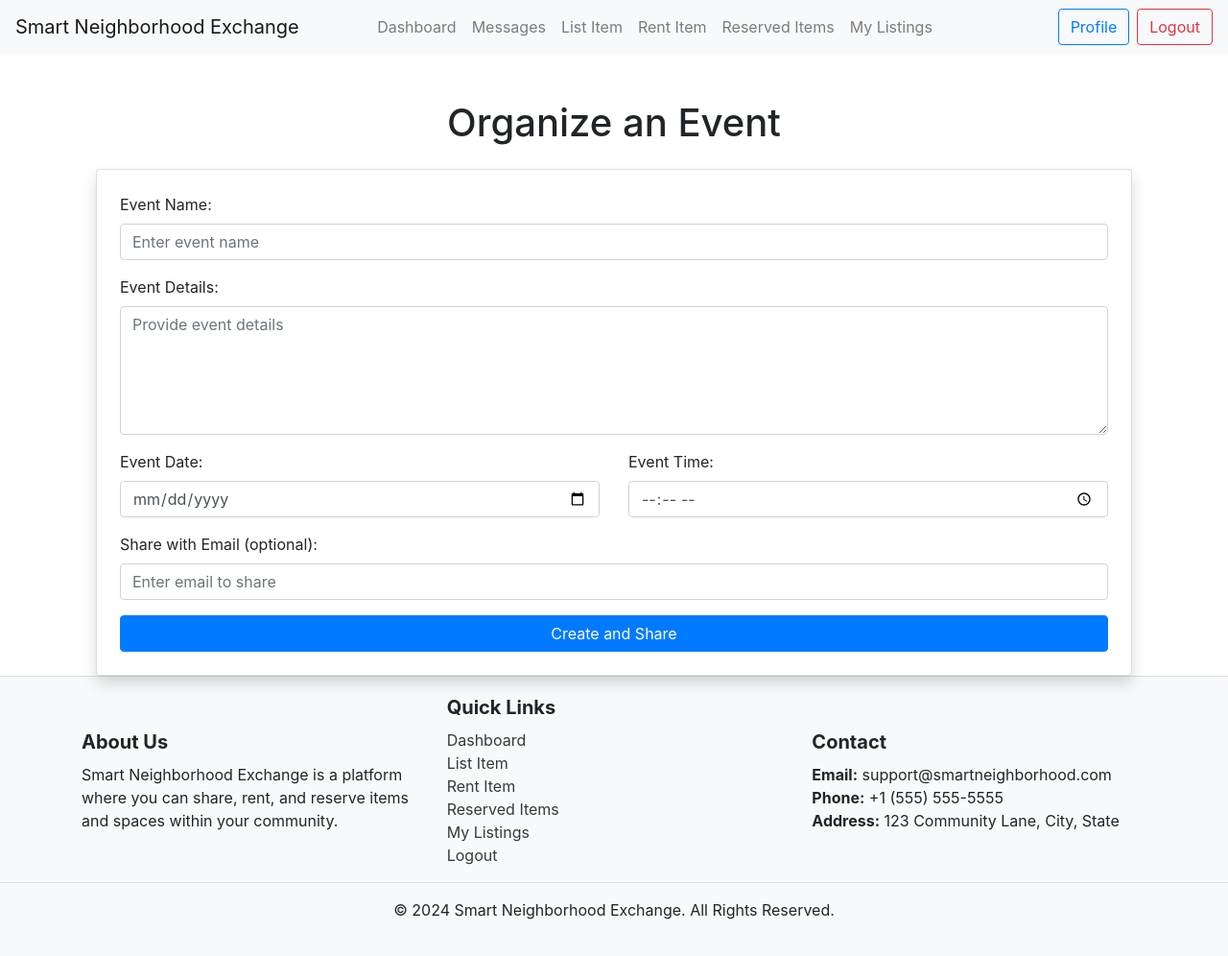
After one commit to ynallamo/Team21, a Flask app: page /organize_event/1 in a window 1280 px wide. The commit adds this page. Shown: the whole page at 96% size. Run offline with Flask 3, Linux system fonts and the light colour scheme; a user stored in the database is signed in; some libraries are stand-ins or nearby versions.

Commit message:
9th push

```diff
--- a/app.py
+++ b/app.py
@@ -5,6 +5,9 @@ import sqlite3
 from werkzeug.utils import secure_filename
 from math import ceil
 import hashlib
+import smtplib  # For sending email
+from email.mime.text import MIMEText
+from email.mime.multipart import MIMEMultipart
 
 app = Flask(__name__)
 app.secret_key = 'your_secret_key'  # Needed for session management
@@ -805,5 +808,45 @@ def my_listings():
 
     return render_template('my_listings.html', resources=resources, community_events=community_events)
 
+@app.route('/organize_event/<int:community_id>', methods=['GET', 'POST'])
+def organize_event(community_id):
+    if 'user_id' not in session:
+        flash("Please log in to organize an event.", "error")
+        return redirect(url_for('login'))
+
+    if request.method == 'POST':
+        event_name = request.form['event_name']
+        event_details = request.form['event_details']
+        event_date = request.form['event_date']
+        event_time = request.form['event_time']
+        share_email = request.form.get('share_email')
+
+        # Save event details to the database
+        conn = get_db_connection()
+        try:
+            conn.execute('''
+                INSERT INTO Events (community_id, user_id, event_name, event_details, event_date, event_time)
+                VALUES (?, ?, ?, ?, ?, ?)
+            ''', (community_id, session['user_id'], event_name, event_details, event_date, event_time))
+            conn.commit()
+        except Exception as e:
+            flash(f"Error saving event: {str(e)}", "error")
+        finally:
+            conn.close()
+
+        # If email sharing is selected
+        if share_email:
+            try:
+                send_event_email(share_email, event_name, event_details, event_date, event_time)
+                flash("Event created and email shared successfully!", "success")
+            except Exception as e:
+                flash(f"Event created but email sharing failed: {str(e)}", "error")
+        else:
+            flash("Event created successfully!", "success")
+
+        return redirect(url_for('reserved_items'))
+
+    return render_template('organize_event.html', community_id=community_id)
+
 if __name__ == '__main__':
     app.run(debug=True)
--- /dev/null
+++ b/templates/organize_event.html
@@ -0,0 +1,47 @@
+{% extends "base.html" %}
+
+{% block title %}Organize Event{% endblock %}
+
+{% block content %}
+<div class="container mt-5">
+    <h1 class="text-center mb-4">Organize an Event</h1>
+
+    <form method="POST" action="{{ url_for('organize_event', community_id=community_id) }}" class="card shadow p-4">
+        <!-- Event Name -->
+        <div class="mb-3">
+            <label for="event_name" class="form-label">Event Name:</label>
+            <input type="text" id="event_name" name="event_name" class="form-control" placeholder="Enter event name" required>
+        </div>
+
+        <!-- Event Details -->
+        <div class="mb-3">
+            <label for="event_details" class="form-label">Event Details:</label>
+            <textarea id="event_details" name="event_details" class="form-control" rows="5" placeholder="Provide event details" required></textarea>
+        </div>
+
+        <!-- Event Date -->
+        <div class="row mb-3">
+            <div class="col-md-6">
+                <label for="event_date" class="form-label">Event Date:</label>
+                <input type="date" id="event_date" name="event_date" class="form-control" required>
+            </div>
+            <!-- Event Time -->
+            <div class="col-md-6">
+                <label for="event_time" class="form-label">Event Time:</label>
+                <input type="time" id="event_time" name="event_time" class="form-control" required>
+            </div>
+        </div>
+
+        <!-- Share Email -->
+        <div class="mb-3">
+            <label for="share_email" class="form-label">Share with Email (optional):</label>
+            <input type="email" id="share_email" name="share_email" class="form-control" placeholder="Enter email to share">
+        </div>
+
+        <!-- Submit Button -->
+        <div class="text-center">
+            <button type="submit" class="btn btn-primary w-100">Create and Share</button>
+        </div>
+    </form>
+</div>
+{% endblock %}
--- a/templates/reserved_items.html
+++ b/templates/reserved_items.html
@@ -23,6 +23,11 @@
                     <form method="POST" action="{{ url_for('cancel_reservation', reservation_id=item['reservation_id']) }}" class="mt-3">
                         <button type="submit" class="btn btn-danger">Cancel Reservation</button>
                     </form>
+
+                    <!-- Organize Event Button (only for community spaces) -->
+                    {% if item['item_type'] == 'community' %}
+                    <a href="{{ url_for('organize_event', community_id=item['reservation_id']) }}" class="btn btn-secondary mt-3">Organize Event</a>
+                    {% endif %}
                 </div>
             </div>
         </div>
```
Also changed, not shown: smart_neighborhood_exchange.db.
